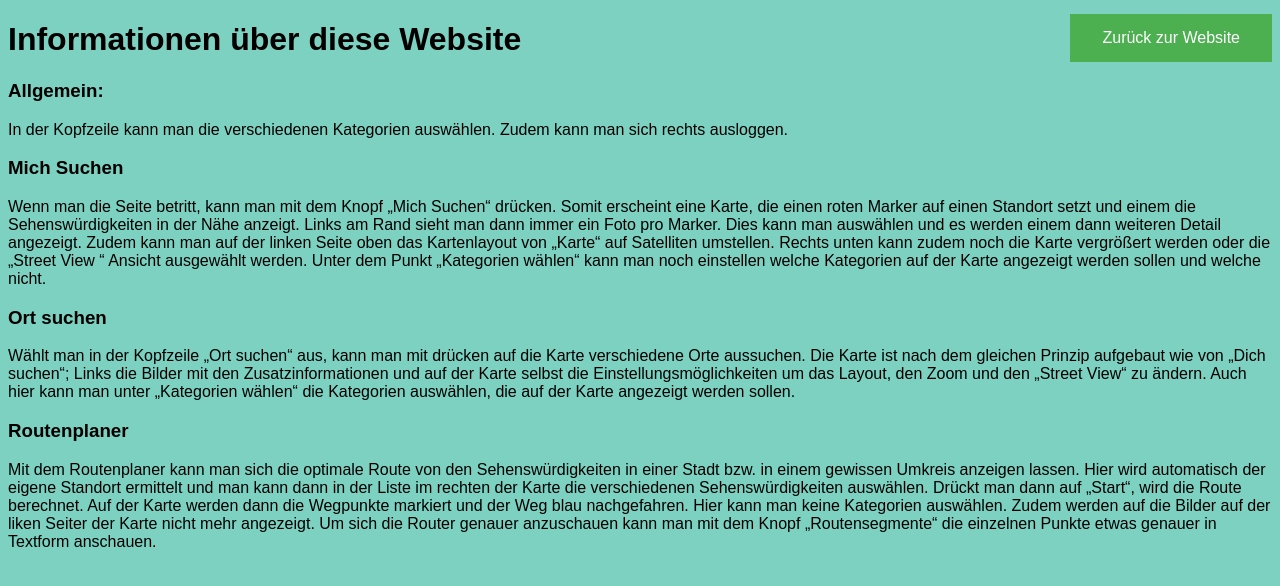
After one commit to PlaicknerMaximilian/sightseen, a PHP site: page /info.php in a window 1280 px wide. The commit adds this page. Shown: the top 586 px of the page. Run offline with PHP 8.4, Linux system fonts and the light colour scheme.

Commit message:
Info Seite hinzugefügt

```diff
--- /dev/null
+++ b/info.php
@@ -0,0 +1,50 @@
+<!DOCTYPE html>
+<html lang="en">
+<head>
+<title>Page Title</title>
+<meta charset="UTF-8">
+<meta name="viewport" content="width=device-width, initial-scale=1">
+<style>
+body {
+  font-family: Arial, Helvetica, sans-serif;
+  background-color: #7dd1c0;
+}
+
+.button {
+        background-color: #4CAF50; /* Green */
+        border: none;
+        color: white;
+        padding: 15px 32px;
+        text-align: center;
+        text-decoration: none;
+        display: inline-block;
+        font-size: 16px;
+        margin: 4px 2px;
+        cursor: pointer;
+        -webkit-transition-duration: 0.4s; /* Safari */
+        transition-duration: 0.4s;
+        position:absolute;
+        top:10px;
+        right:6px;
+      }
+
+      .button:hover {
+       box-shadow: 0 12px 16px 0 rgba(0,0,0,0.24),0 17px 50px 0 rgba(0,0,0,0.19);
+      }
+</style>
+</head>
+<body>
+
+    <h1>Informationen über diese Website</h1>
+    <button onclick="location.href='website.php'" class="button">Zurück zur Website</button>
+    <h3>Allgemein:</h3>
+    <p>In der Kopfzeile kann man die verschiedenen Kategorien auswählen. Zudem kann man sich rechts ausloggen.</p>
+    <h3>Mich Suchen</h3>
+    <p>Wenn man die Seite betritt, kann man mit dem Knopf „Mich Suchen“ drücken. Somit erscheint eine Karte, die einen roten Marker auf einen Standort setzt und einem die Sehenswürdigkeiten in der Nähe anzeigt. Links am Rand sieht man dann immer ein Foto pro Marker. Dies kann man auswählen und es werden einem dann weiteren Detail angezeigt. Zudem kann man auf der linken Seite oben das Kartenlayout von „Karte“ auf Satelliten umstellen. Rechts unten kann zudem noch die Karte vergrößert werden oder die „Street View “ Ansicht ausgewählt werden. Unter dem Punkt „Kategorien wählen“ kann man noch einstellen welche Kategorien auf der Karte angezeigt werden sollen und welche nicht. </p>
+    <h3>Ort suchen</h3>
+    <p>Wählt man in der Kopfzeile „Ort suchen“ aus, kann man mit drücken auf die Karte verschiedene Orte aussuchen. Die Karte ist nach dem gleichen Prinzip aufgebaut wie von „Dich suchen“; Links die Bilder mit den Zusatzinformationen und auf der Karte selbst die Einstellungsmöglichkeiten um das Layout, den Zoom und den „Street View“ zu ändern. Auch hier kann man unter „Kategorien wählen“ die Kategorien auswählen, die auf der Karte angezeigt werden sollen.</p>
+    <h3>Routenplaner</h3>
+    <p>Mit dem Routenplaner kann man sich die optimale Route von den Sehenswürdigkeiten in einer Stadt bzw. in einem gewissen Umkreis anzeigen lassen. Hier wird automatisch der eigene Standort ermittelt und man kann dann in der Liste im rechten der Karte die verschiedenen Sehenswürdigkeiten auswählen. Drückt man dann auf „Start“, wird die Route berechnet. Auf der Karte werden dann die Wegpunkte markiert und der Weg blau nachgefahren. Hier kann man keine Kategorien auswählen. Zudem werden auf die Bilder auf der liken Seiter der Karte nicht mehr angezeigt. Um sich die Router genauer anzuschauen kann man mit dem Knopf „Routensegmente“ die einzelnen Punkte etwas genauer in Textform anschauen.</p>
+
+</body>
+</html>
```
Also changed, not shown: js/index.js (+4 -4 lines), route.php (+32 -5 lines), website.php (+8 -2 lines).
